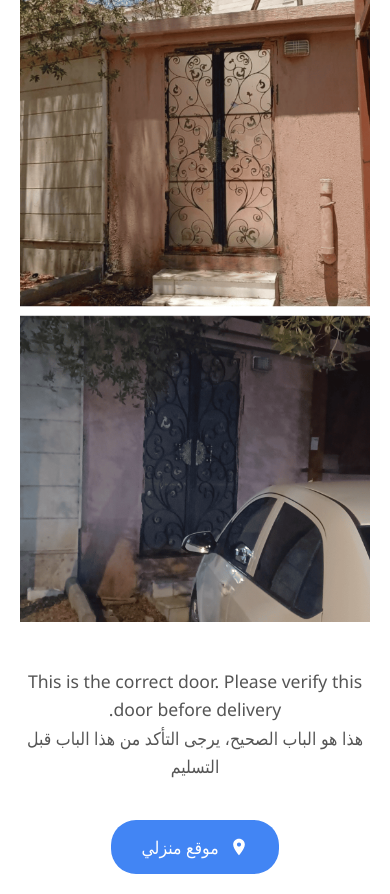
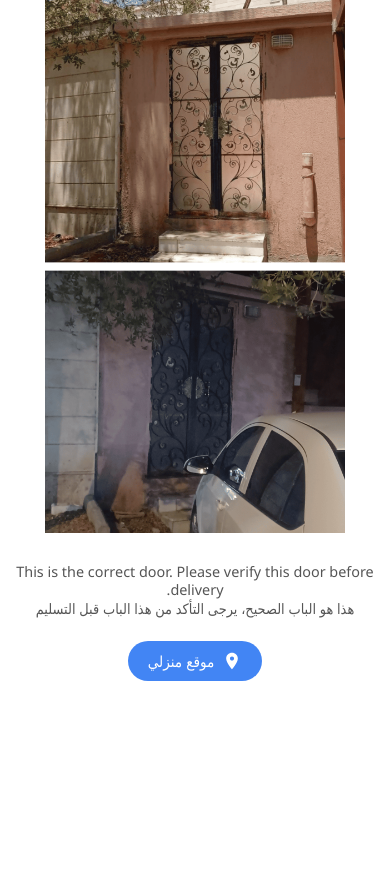
Before and after one commit to jawednoor/my-door, a plain HTML site: page index.html in a window 390 px wide. After the commit the page ends 859 px from the top, so only its background shows below. Drawn offline with Linux system fonts and the light colour scheme.

Commit message:
Optimized mobile layout: reduced image size, smaller text, better button positioning for single screen view

```diff
--- a/index.html
+++ b/index.html
@@ -74,16 +74,16 @@
 
         .door-image {
             width: 100%;
-            max-width: 500px;
+            max-width: 350px;
             height: auto;
-            margin: 0 0 20px 0;
+            margin: 0 0 15px 0;
         }
 
         .description {
             color: #555;
-            font-size: 1.1em;
-            line-height: 1.6;
-            margin: 20px 0;
+            font-size: 0.95em;
+            line-height: 1.4;
+            margin: 10px 0;
             text-align: center;
         }
 
@@ -91,17 +91,17 @@
             background: #4285f4;
             color: white;
             border: none;
-            padding: 15px 30px;
+            padding: 12px 25px;
             border-radius: 25px;
-            font-size: 1.1em;
+            font-size: 1em;
             font-weight: 500;
             cursor: pointer;
             display: inline-flex;
             align-items: center;
-            gap: 10px;
+            gap: 8px;
             text-decoration: none;
             transition: background-color 0.3s ease;
-            margin-top: 20px;
+            margin-top: 10px;
         }
 
         .map-button:hover {
@@ -111,6 +111,48 @@
         .map-icon {
             width: 20px;
             height: 20px;
+        }
+
+        /* تحسين للجوال */
+        @media (max-width: 768px) {
+            body {
+                padding: 0 15px 15px 15px;
+            }
+
+            .door-image {
+                max-width: 300px;
+                margin: 0 0 10px 0;
+            }
+
+            .description {
+                font-size: 0.9em;
+                line-height: 1.3;
+                margin: 8px 0;
+            }
+
+            .map-button {
+                padding: 10px 20px;
+                font-size: 0.95em;
+                margin-top: 8px;
+            }
+        }
+
+        /* تحسين للشاشات الصغيرة جداً */
+        @media (max-height: 600px) {
+            .door-image {
+                max-width: 250px;
+            }
+
+            .description {
+                font-size: 0.85em;
+                margin: 5px 0;
+            }
+
+            .map-button {
+                padding: 8px 18px;
+                font-size: 0.9em;
+                margin-top: 5px;
+            }
         }
     </style>
 </head>
```
Also changed, not shown: share.html (+66 -12 lines).
